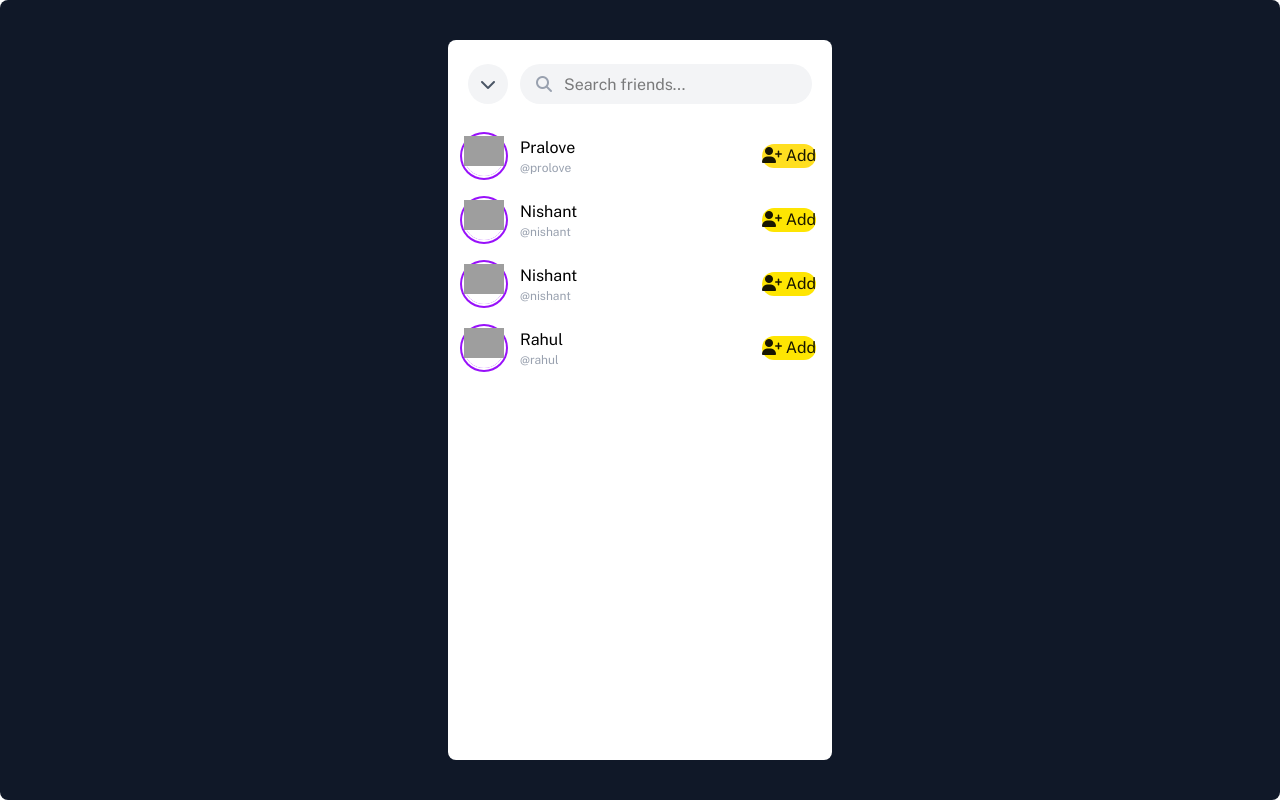
After one commit to Suman9709/snapchat, a Django app: page /search/ in a window 1280 px wide. The commit adds this page. Run offline with Django 5.2, Linux system fonts and the light colour scheme; a user stored in the database is signed in; some libraries are stand-ins or nearby versions; grey boxes are pictures that could not be loaded.

Commit message:
created seach page ui

```diff
--- a/snapchat/templates/base.html
+++ b/snapchat/templates/base.html
@@ -22,6 +22,7 @@
 <body>
 
     {% block content %}
+
     {% endblock %}
 </body>
 
--- a/snapchat/templates/index.html
+++ b/snapchat/templates/index.html
@@ -1,30 +1,11 @@
 {% extends 'base.html' %}
 {% block content %}
-<div class="h-screen bg-gray-900 flex justify-center items-center">
+  <div class="h-screen bg-gray-900 flex justify-center items-center rounded-lg">
     <div class="h-full relative sm:h-[90vh] bg-white w-full sm:max-w-96 sm:rounded-lg">
-        {% block main %}
-        {% endblock %}
-        <div class="dock absolute bg-neutral text-neutral-content">
-            <button>
-                <i class="fa-solid fa-location-dot"></i>
-                <span class="dock-label">Map</span>
-            </button>
+      {% block main %}
 
-            <button class="dock-active">
-                <i class="fa-solid fa-message"></i>
-                <span class="dock-label">Chat</span>
-            </button>
-
-            <button>
-                <i class="fa-solid fa-camera"></i>
-                <span class="dock-label">Camera</span>
-            </button>
-            <button>
-                <i class="fa-solid fa-user-group"></i>
-                <span class="dock-label">Stories</span>
-            </button>
-        </div>
+      {% endblock %}
 
     </div>
-</div>
+  </div>
 {% endblock %}
--- /dev/null
+++ b/snapchat/templates/pages/search.html
@@ -0,0 +1,109 @@
+{% extends 'index.html' %}
+
+{% block main %}
+  <div class="mt-6 px-5">
+    <div class="flex items-center gap-3">
+      <a href="{% url 'home' %}" class="flex-shrink-0 flex items-center justify-center w-10 h-10 rounded-full bg-gray-100 text-gray-600 hover:bg-gray-200"><i class="fa-solid fa-chevron-down"></i></a>
+
+      <div class="relative flex-1">
+        <i class="fa-solid fa-magnifying-glass absolute left-4 top-1/2 -translate-y-1/2 text-gray-400"></i>
+
+        <input type="text" placeholder="Search friends..." class="w-full h-10 pl-11 pr-4 rounded-full bg-gray-100 focus:outline-none " />
+      </div>
+    </div>
+  </div>
+
+  <main class="mt-8 px-4">
+    <ul class="space-y-6">
+      <li class="flex items-center justify-between">
+        <div class="flex flex-row gap-4">
+          <div class="avatar">
+            <div class="ring-purple-600 w-10 h-10 rounded-full ring-2 ring-offset-2">
+              <img src="https://i.redd.it/ppohcjn7kfl71.jpg" class="object-cover" />
+            </div>
+          </div>
+          <div>
+            <h2>Pralove</h2>
+            <p class="flex flex-row items-center">
+              {% comment %} <i class="fa-regular fa-message fa-xs text-blue-500"></i> {% endcomment %}
+              <span class="text-xs text-gray-400">@prolove</span>
+            </p>
+          </div>
+        </div>
+        <div>
+          <button class="btn bg-yellow-300 text-[#181600] border-[#f1d800] rounded-2xl btn-sm">
+            <i class="fa-solid fa-user-plus"></i>
+            Add
+          </button>
+        </div>
+      </li>
+
+      <li class="flex items-center justify-between">
+        <div class="flex flex-row gap-4">
+          <div class="avatar">
+            <div class="ring-purple-600 w-10 h-10 rounded-full ring-2 ring-offset-2">
+              <img src="https://i.redd.it/ppohcjn7kfl71.jpg" class="object-cover" />
+            </div>
+          </div>
+          <div>
+            <h2>Nishant</h2>
+            <p class="flex flex-row items-center">
+              {% comment %} <i class="fa-regular fa-message fa-xs text-blue-500"></i> {% endcomment %}
+              <span class="text-xs text-gray-400">@nishant</span>
+            </p>
+          </div>
+        </div>
+        <div>
+          <button class="btn bg-[#FEE502] text-[#181600] border-[#f1d800] rounded-2xl btn-sm">
+            <i class="fa-solid fa-user-plus"></i>
+            Add
+          </button>
+        </div>
+      </li>
+      <li class="flex items-center justify-between">
+        <div class="flex flex-row gap-4">
+          <div class="avatar">
+            <div class="ring-purple-600 w-10 h-10 rounded-full ring-2 ring-offset-2">
+              <img src="https://i.redd.it/ppohcjn7kfl71.jpg" class="object-cover" />
+            </div>
+          </div>
+          <div>
+            <h2>Nishant</h2>
+            <p class="flex flex-row items-center">
+              {% comment %} <i class="fa-regular fa-message fa-xs text-blue-500"></i> {% endcomment %}
+              <span class="text-xs text-gray-400">@nishant</span>
+            </p>
+          </div>
+        </div>
+        <div>
+          <button class="btn bg-[#FEE502] text-[#181600] border-[#f1d800] rounded-2xl btn-sm">
+            <i class="fa-solid fa-user-plus"></i>
+            Add
+          </button>
+        </div>
+      </li>
+      <li class="flex items-center justify-between">
+        <div class="flex flex-row gap-4">
+          <div class="avatar">
+            <div class="ring-purple-600 w-10 h-10 rounded-full ring-2 ring-offset-2">
+              <img src="https://i.redd.it/ppohcjn7kfl71.jpg" class="object-cover" />
+            </div>
+          </div>
+          <div>
+            <h2>Rahul</h2>
+            <p class="flex flex-row items-center">
+              {% comment %} <i class="fa-regular fa-message fa-xs text-blue-500"></i> {% endcomment %}
+              <span class="text-xs text-gray-400">@rahul</span>
+            </p>
+          </div>
+        </div>
+        <div>
+          <button class="btn bg-[#FEE502] text-[#181600] border-[#f1d800] rounded-2xl btn-sm">
+            <i class="fa-solid fa-user-plus"></i>
+            Add
+          </button>
+        </div>
+      </li>
+    </ul>
+  </main>
+{% endblock %}
--- a/snapchat/urls.py
+++ b/snapchat/urls.py
@@ -9,4 +9,5 @@ urlpatterns = [
     path('register/', views.register_view, name='register-user'),
     path('login/', views.login_view, name='login'),
     path('logout/', views.logout_view, name='logout'),
+    path('search/', views.search_view, name='search')
 ]
--- a/snapchat/views.py
+++ b/snapchat/views.py
@@ -39,3 +39,7 @@ def logout_view(request):
 @login_required
 def home(request):
     return render(request, 'pages/chat.html')
+
+@login_required
+def search_view(request):
+    return render(request, 'pages/search.html')
```
Also changed, not shown: snapchat/templates/components/bottomnavbar.html (added, +20 -0 lines), snapchat/templates/pages/chat.html (+11 -17 lines), db.sqlite3.
